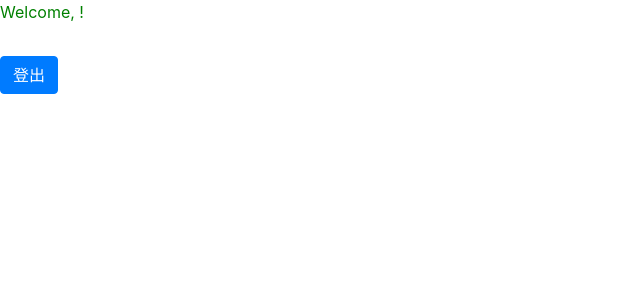
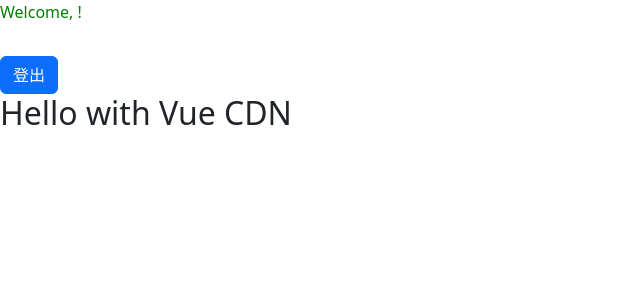
Before and after one commit to es-xccc/mmnlab, a Django app: page /polls/login_success/ in a window 1280 px wide. Shown: the top 300 px of the page, without its empty margins (0-640 px from the left). Run offline with Django 4.2, Linux system fonts and the light colour scheme; some libraries are stand-ins or nearby versions.

Commit message:
import vue3 with CDN

```diff
--- /dev/null
+++ b/mysite/polls/static/polls/login_success.js
@@ -0,0 +1,5 @@
+const app = Vue.createApp({
+    template: '<h2>Hello with Vue CDN</h2>',
+});
+
+app.mount('#app');
--- a/mysite/polls/templates/polls/login_success.html
+++ b/mysite/polls/templates/polls/login_success.html
@@ -1,9 +1,21 @@
 {% load static %}
-<link rel="stylesheet" href="{% static 'polls/styles.css' %}">
+<!DOCTYPE html>
+<html>
 <head>
     <title>Login_Success</title>
-    <link href="https://stackpath.bootstrapcdn.com/bootstrap/4.5.0/css/bootstrap.min.css" rel="stylesheet">
-    <script src="https://stackpath.bootstrapcdn.com/bootstrap/4.5.0/js/bootstrap.min.js"></script>
+    <link rel="stylesheet" href="https://cdn.jsdelivr.net/npm/bootstrap@5.2.3/dist/css/bootstrap.min.css" integrity="sha384-rbsA2VBKQhggwzxH7pPCaAqO46MgnOM80zW1RWuH61DGLwZJEdK2Kadq2F9CUG65" crossorigin="anonymous">
+    <script src="https://cdn.jsdelivr.net/npm/bootstrap@5.2.3/dist/js/bootstrap.min.js" integrity="sha384-cuYeSxntonz0PPNlHhBs68uyIAVpIIOZZ5JqeqvYYIcEL727kskC66kF92t6Xl2V" crossorigin="anonymous"></script>
+    <script src="https://cdn.jsdelivr.net/npm/bootstrap@5.2.3/dist/js/bootstrap.bundle.min.js" integrity="sha384-kenU1KFdBIe4zVF0s0G1M5b4hcpxyD9F7jL+jjXkk+Q2h455rYXK/7HAuoJl+0I4" crossorigin="anonymous"></script>
+    <script src="https://unpkg.com/vue@3/dist/vue.global.js"></script>
+    <link rel="stylesheet" href="{% static 'polls/login_success.css' %}">
+
 </head>
-<p>Welcome, {{ request.user.username }}!</p>
-<a href="{% url 'login' %}" class="btn btn-primary mt-3">登出</a>
+<body>
+    <p>Welcome, {{ request.user.username }}!</p>
+    <a href="{% url 'login' %}" class="btn btn-primary mt-3">登出</a>
+    <div id="app">
+        <h1>Hello Vue!</h1>
+    </div>
+    <script src="{% static 'polls/login_success.js' %}"></script>
+</body>
+</html>
```
Also changed, not shown: mysite/polls/templates/polls/login.html (+5 -2 lines), mysite/polls/templates/polls/register.html (+5 -2 lines), mysite/polls/static/polls/login_success.css (renamed from mysite/polls/static/polls/styles.css).
